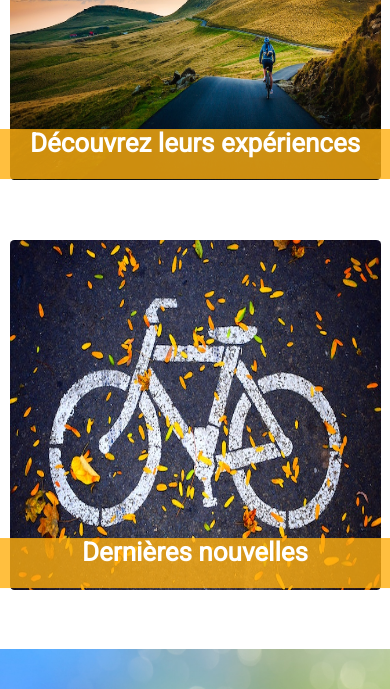
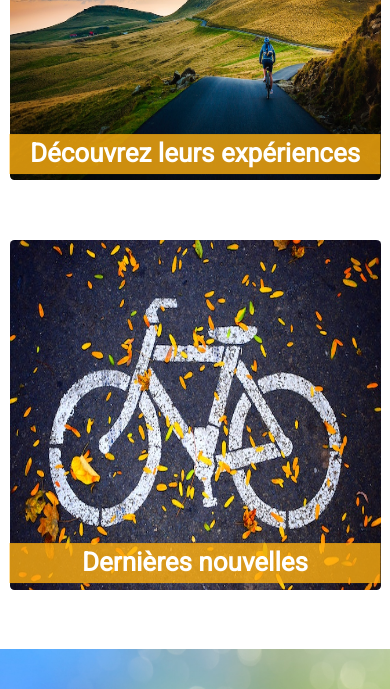
Before and after one commit to Sarah-Katz/Brief-Simplon-Eurovelo, a plain HTML site: page index.html in a window 390 px wide. Shown: the part 2240-2929 px from the top of the page. Drawn offline with Linux system fonts and the light colour scheme.

Commit message:
correctif index mobile article

```diff
--- a/css/index.css
+++ b/css/index.css
@@ -1089,7 +1089,9 @@ ul {
   }
 
   .imgnew p {
-    padding-bottom: 20px;
+    padding-bottom: 5px;
+    padding-top: 5px;
+    width: 371px;
   }
 
   /* Footer qui sommes nous */
--- a/index.html
+++ b/index.html
@@ -63,7 +63,7 @@
     <div id="header_telephone">
       <img src="images/icon/menu.png" alt="icon menu" id="menu">
 
-      <a href="" id="logo_telephone"><img src="images/icon/ed210af3-1631-4702-b9f0-dfdffbdfedc8.png" alt="logo eurovelo"
+      <a href="map.html" id="logo_telephone"><img src="images/icon/ed210af3-1631-4702-b9f0-dfdffbdfedc8.png" alt="logo eurovelo"
           class="eurovelo"><img src="images/Logo_EuroVelo_RGB-jpg.jpg" alt="logo eurovelo" class="eurovelo"></a>
       <img src="images/icon/loupe.png" alt="icon de loupe" id="loupe2">
     </div>
```
